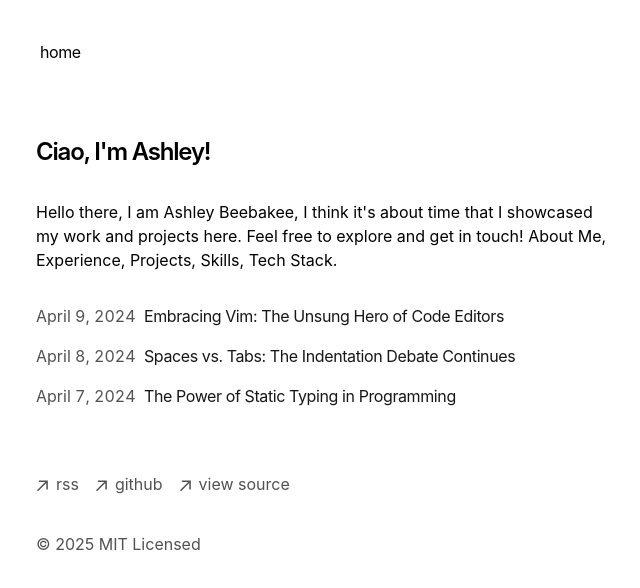
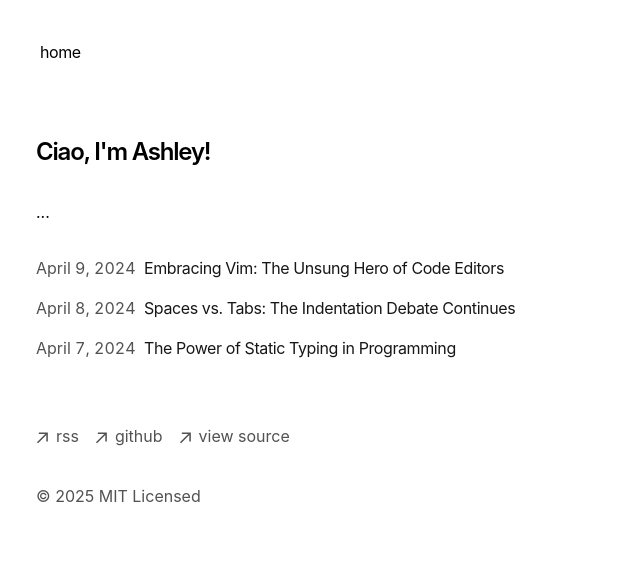
Before and after one commit to OmniAshley/portfolio-starter-kit, a Next.js app: page / in a window 1280 px wide. Shown: the top 588 px of the page, without its empty margins (316-956 px from the left). Built offline with nearby package versions, Linux system fonts and the light colour scheme.

Commit message:
chore: removed description from page.tsx

```diff
--- a/app/page.tsx
+++ b/app/page.tsx
@@ -7,9 +7,7 @@ export default function Page() {
         Ciao, I'm Ashley!
       </h1>
       <p className="mb-4">
-        {`Hello there, I am Ashley Beebakee, I think it's about time that I
-        showcased my work and projects here. Feel free to explore
-        and get in touch! About Me, Experience, Projects, Skills, Tech Stack.`}
+        {`...`}
       </p>
       <div className="my-8">
         <BlogPosts />
```
